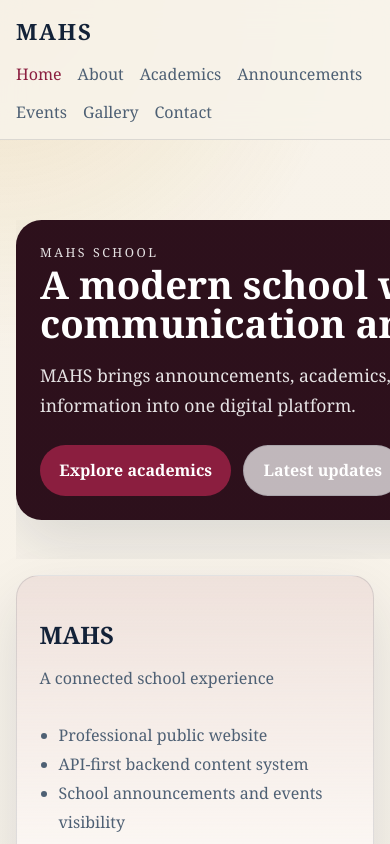
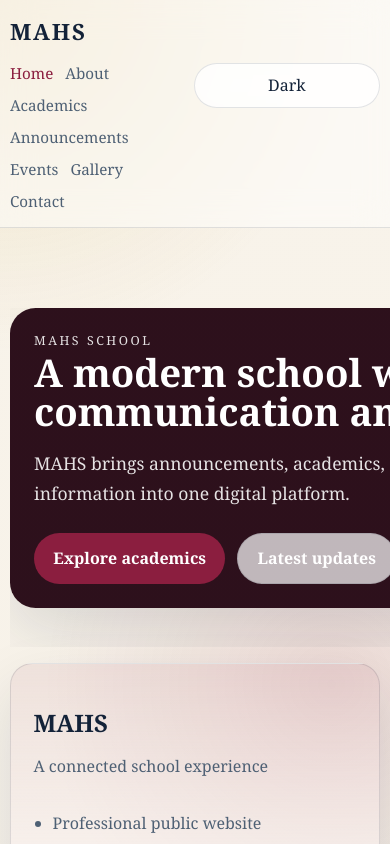
Before and after one commit to UPPIN-RUPA/MAHS, a React (Vite) app in the folder frontend/: page / in a window 390 px wide. Shown: the top 844 px of the page. Built offline with nearby package versions, Linux system fonts and the light colour scheme; no server answers.

Commit message:
Add MAHS theme toggle and glassy backdrop

```diff
--- a/frontend/src/layouts/PublicLayout.tsx
+++ b/frontend/src/layouts/PublicLayout.tsx
@@ -1,7 +1,18 @@
+import { useEffect, useState } from "react";
 import { NavLink, Outlet } from "react-router-dom";
 
+export function PublicLayout() {
+  const [theme, setTheme] = useState<"light" | "dark">(() => {
+    if (typeof window === "undefined") return "light";
+    const savedTheme = window.localStorage.getItem("mahs-theme");
+    return savedTheme === "dark" ? "dark" : "light";
+  });
 
-export function PublicLayout() {
+  useEffect(() => {
+    document.documentElement.dataset.theme = theme;
+    window.localStorage.setItem("mahs-theme", theme);
+  }, [theme]);
+
   return (
     <div className="site-shell">
       <header className="site-header">
@@ -9,6 +20,7 @@ export function PublicLayout() {
           <NavLink className="brand" to="/">
             MAHS
           </NavLink>
+          <div className="nav-actions">
             <nav className="site-nav">
               <NavLink to="/">Home</NavLink>
               <NavLink to="/about">About</NavLink>
@@ -18,6 +30,15 @@ export function PublicLayout() {
               <NavLink to="/gallery">Gallery</NavLink>
               <NavLink to="/contact">Contact</NavLink>
             </nav>
+            <button
+              type="button"
+              className="theme-toggle"
+              onClick={() => setTheme((current) => (current === "light" ? "dark" : "light"))}
+              aria-label={`Switch to ${theme === "light" ? "dark" : "light"} theme`}
+            >
+              <span>{theme === "light" ? "Dark" : "Light"}</span>
+            </button>
+          </div>
         </div>
       </header>
       <main className="site-main">
--- a/frontend/src/styles.css
+++ b/frontend/src/styles.css
@@ -10,6 +10,34 @@
   --shadow: 0 24px 60px rgba(19, 34, 56, 0.12);
   --header-height: 4.5rem;
   --footer-height: 14rem;
+  --bg-layer:
+    radial-gradient(circle at top left, rgba(200, 154, 43, 0.18), transparent 22rem),
+    radial-gradient(circle at 85% 10%, rgba(139, 30, 63, 0.12), transparent 18rem),
+    linear-gradient(180deg, #f8f3ea 0%, #f3eee4 100%);
+  --glass: rgba(255, 255, 255, 0.48);
+  --glass-strong: rgba(255, 255, 255, 0.72);
+  --footer-bg: rgba(19, 34, 56, 0.96);
+  --footer-ink: rgba(255, 255, 255, 0.9);
+}
+
+:root[data-theme="dark"] {
+  --bg: #09121f;
+  --surface: rgba(15, 25, 40, 0.82);
+  --surface-strong: rgba(24, 38, 60, 0.92);
+  --ink: #e8eef8;
+  --muted: #b7c4d8;
+  --accent: #ffb96f;
+  --accent-strong: #ffcc97;
+  --line: rgba(255, 255, 255, 0.12);
+  --shadow: 0 24px 60px rgba(0, 0, 0, 0.35);
+  --bg-layer:
+    radial-gradient(circle at top left, rgba(255, 185, 111, 0.16), transparent 22rem),
+    radial-gradient(circle at 85% 10%, rgba(123, 162, 255, 0.16), transparent 20rem),
+    linear-gradient(180deg, #0b1524 0%, #08111c 100%);
+  --glass: rgba(18, 30, 48, 0.52);
+  --glass-strong: rgba(18, 30, 48, 0.78);
+  --footer-bg: rgba(6, 12, 21, 0.98);
+  --footer-ink: rgba(232, 238, 248, 0.9);
 }
 
 * {
@@ -20,9 +48,7 @@ body {
   margin: 0;
   min-height: 100vh;
   font-family: Georgia, "Times New Roman", serif;
-  background:
-    radial-gradient(circle at top left, rgba(200, 154, 43, 0.18), transparent 22rem),
-    linear-gradient(180deg, #f8f3ea 0%, #f3eee4 100%);
+  background: var(--bg-layer);
   color: var(--ink);
 }
 
@@ -74,7 +100,7 @@ button {
   top: 0;
   z-index: 10;
   backdrop-filter: blur(16px);
-  background: rgba(248, 243, 234, 0.88);
+  background: var(--glass);
   border-bottom: 1px solid var(--line);
 }
 
@@ -84,6 +110,14 @@ button {
   justify-content: space-between;
   gap: 1rem;
   padding: 1rem 0;
+}
+
+.nav-actions {
+  display: flex;
+  align-items: center;
+  justify-content: flex-end;
+  gap: 1rem;
+  flex: 1;
 }
 
 .brand {
@@ -97,11 +131,23 @@ button {
   flex-wrap: wrap;
   gap: 1rem;
   color: var(--muted);
+  justify-content: flex-end;
 }
 
 .site-nav a.active,
 .site-nav a:hover {
   color: var(--accent);
+}
+
+.theme-toggle {
+  border: 1px solid var(--line);
+  background: var(--glass-strong);
+  color: var(--ink);
+  border-radius: 999px;
+  padding: 0.65rem 1rem;
+  cursor: pointer;
+  backdrop-filter: blur(18px);
+  min-width: 5.5rem;
 }
 
 .hero {
@@ -1078,8 +1124,8 @@ button {
   margin-top: 2rem;
   padding: 2rem 0 3rem;
   border-top: 1px solid var(--line);
-  background: rgba(19, 34, 56, 0.96);
-  color: rgba(255, 255, 255, 0.9);
+  background: var(--footer-bg);
+  color: var(--footer-ink);
 }
 
 .site-footer ul {
@@ -1118,6 +1164,16 @@ button {
   .community-card {
     align-items: start;
     flex-direction: column;
+  }
+
+  .nav-actions,
+  .site-nav {
+    width: 100%;
+    justify-content: flex-start;
+  }
+
+  .theme-toggle {
+    align-self: flex-start;
   }
 
   .glass-highlights {
@@ -1173,3 +1229,25 @@ button {
     width: 100%;
   }
 }
+
+@media (max-width: 640px) {
+  .container {
+    width: min(1120px, calc(100% - 1.25rem));
+  }
+
+  .site-nav {
+    gap: 0.75rem;
+    font-size: 0.95rem;
+  }
+
+  .theme-toggle {
+    width: 100%;
+  }
+
+  .hero,
+  .page-hero,
+  .homepage-section,
+  .content-section {
+    margin-bottom: 0;
+  }
+}
```
Lines whose indentation alone changed are shown as unchanged.
